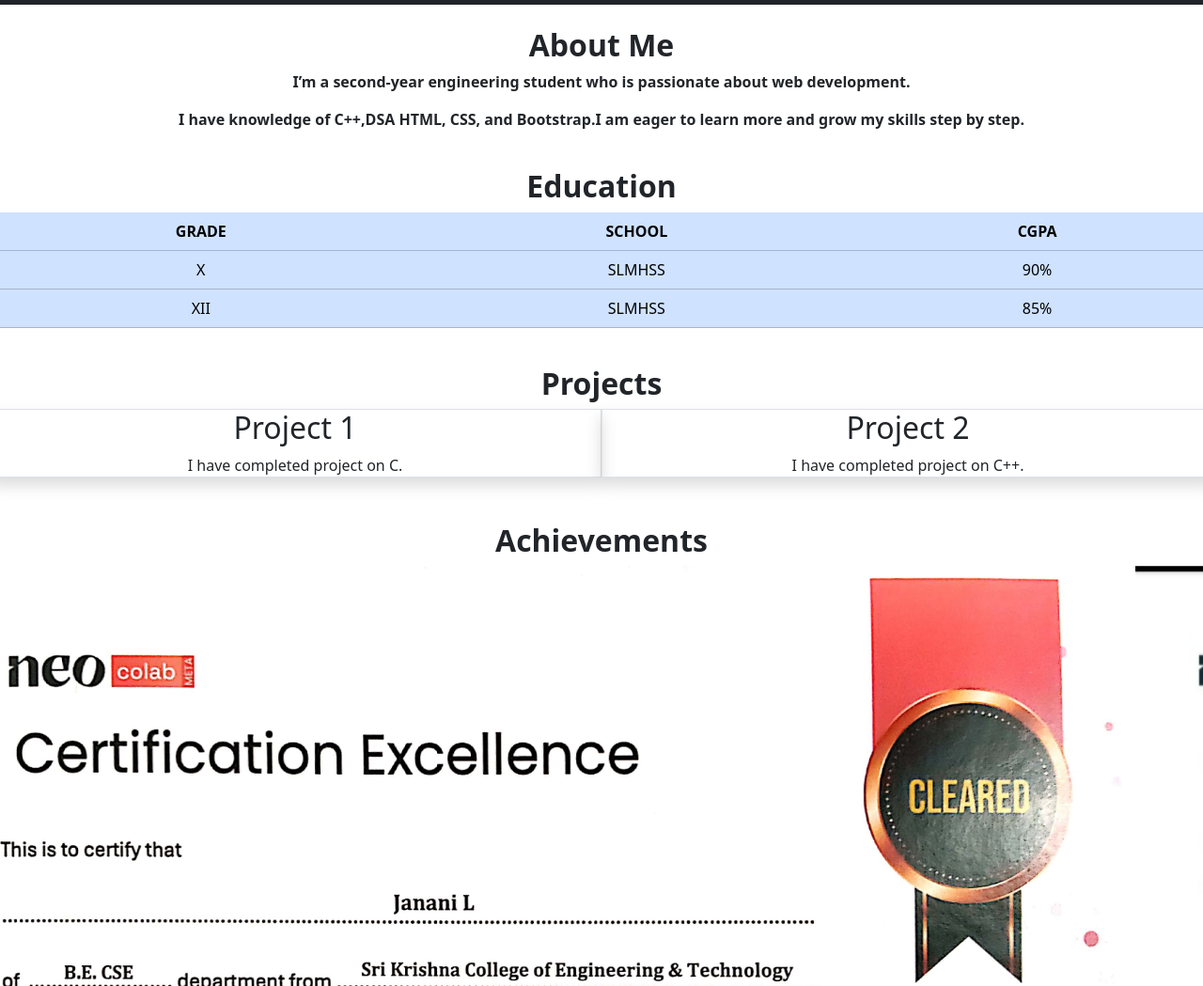
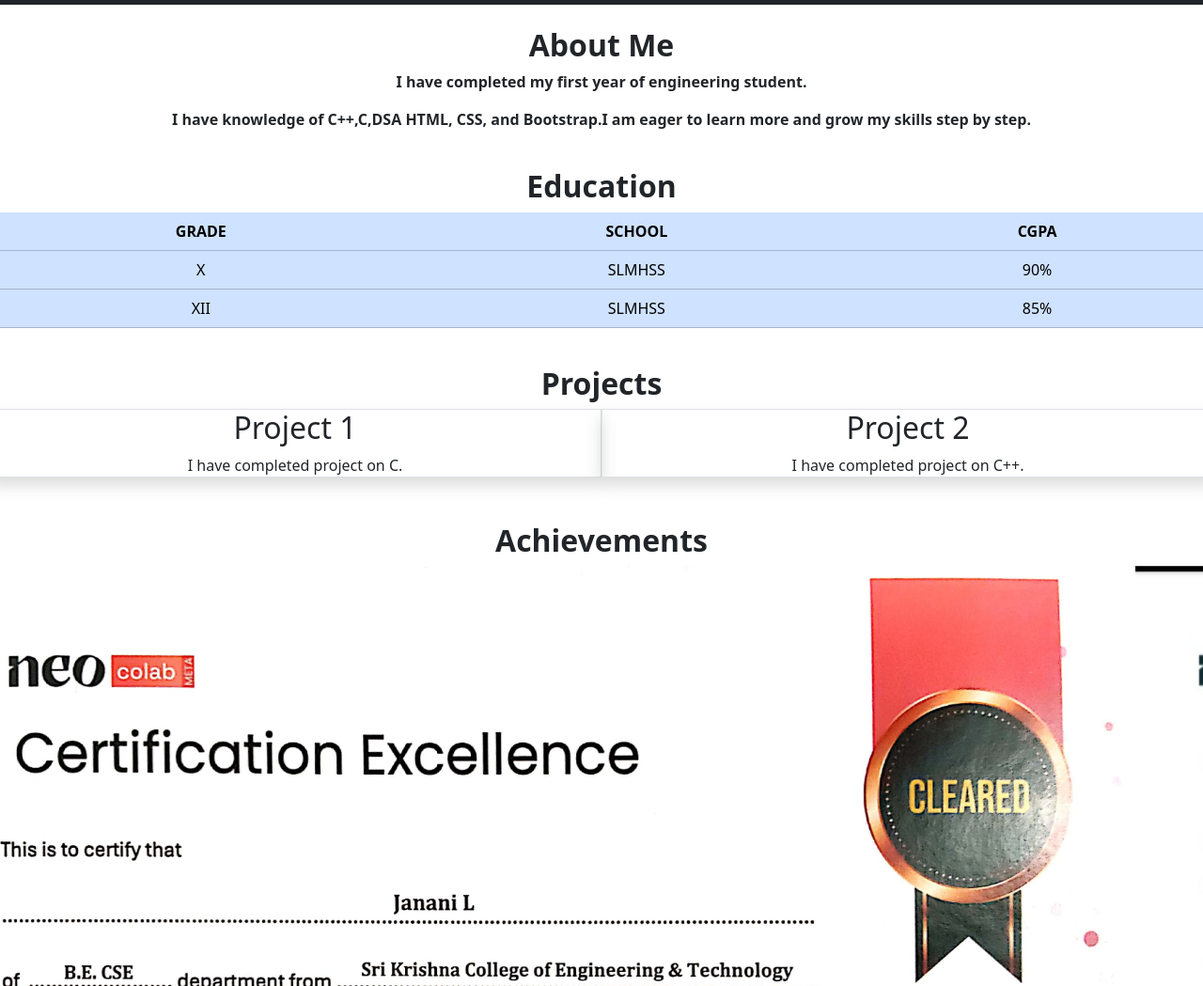
Before and after one commit to 25cs578-Janani/portfolio-site, a plain HTML site: page index.html in a window 1280 px wide. Shown: the part 51-1100 px from the top of the page at 94% size. Drawn offline with nearby package versions, Linux system fonts and the light colour scheme.

Commit message:
Update index.html

```diff
--- a/index.html
+++ b/index.html
@@ -45,8 +45,8 @@
   <section id="About Me" class="text-center">
 
     <h2><b>About Me</h2></b>
-    <p><b>I’m a second-year engineering student who is passionate about web development.
-      <p> I have  knowledge of C++,DSA HTML, CSS, and Bootstrap.I am eager to learn more and grow my skills step by step.</p></b>
+    <p><b>I have completed my first year of engineering student.
+      <p> I have  knowledge of C++,C,DSA HTML, CSS, and Bootstrap.I am eager to learn more and grow my skills step by step.</p></b>
   </section>
 </div><br>
 <div>
```
